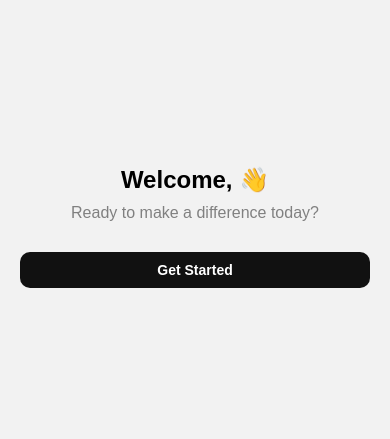
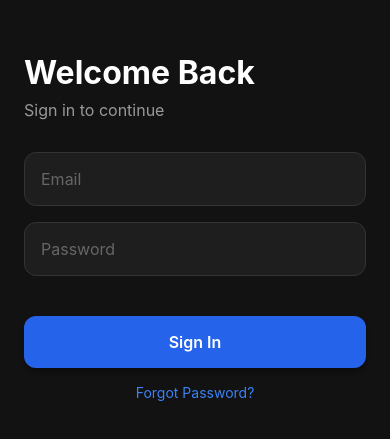
Before and after one commit to RushilMahadevu/Pebblo, a React Native app: screen /EmailLogin in a window 390 px wide. Shown: the part 195-634 px from the top of the page. Built offline with nearby package versions, Linux system fonts and the light colour scheme; no server answers.

Commit message:
sadness hamartia moment :( app store 99$ per year massive L

```diff
--- a/src/App.tsx
+++ b/src/App.tsx
@@ -12,6 +12,7 @@ import { Session } from '@supabase/supabase-js';
 import { useFonts } from './useFonts';
 import { View, ActivityIndicator } from 'react-native';
 import AccountSettings from './screens/AccountSettings';
+import EmailLoginScreen from './EmailLoginScreen';
 
 const Stack = createNativeStackNavigator();
 
@@ -54,6 +55,7 @@ const App = () => {
           <>
             <Stack.Screen name="Home" component={HomePage} />
             <Stack.Screen name="Auth" component={AuthScreen} />
+            <Stack.Screen name="EmailLogin" component={EmailLoginScreen} />
           </>
         ) : (
           <>
--- a/src/AuthScreen.tsx
+++ b/src/AuthScreen.tsx
@@ -1,219 +1,162 @@
-import React, { useState, useEffect } from 'react';
-import { View, Text, StyleSheet, TextInput, TouchableOpacity, ActivityIndicator } from 'react-native';
-import * as Animatable from 'react-native-animatable';
-import { supabase } from './lib/supabase';
+import React from 'react';
+import { View, Text, StyleSheet, TouchableOpacity, SafeAreaView, Image, Animated, Pressable } from 'react-native';
 import { useNavigation } from '@react-navigation/native';
-import { saveCredentials, loadCredentials } from './utils/storage';
-import { AuthError } from '@supabase/supabase-js';
+import { Mail, Chrome } from 'lucide-react-native';
 
 const AuthScreen = () => {
   const navigation = useNavigation();
-  const [email, setEmail] = useState('');
-  const [password, setPassword] = useState('');
-  const [loading, setLoading] = useState(false);
-  const [error, setError] = useState<string | null>(null);
-  const [rememberMe, setRememberMe] = useState(true);
 
-  useEffect(() => {
-    const loadSavedCredentials = async () => {
-      const saved = await loadCredentials();
-      if (saved) {
-        setEmail(saved.email);
-        setPassword(saved.password);
-        setRememberMe(true);
-      }
-    };
-    loadSavedCredentials();
-  }, []);
-
-  const handleSignIn = async () => {
-    setLoading(true);
-    setError(null);
-    try {
-      const { error } = await supabase.auth.signInWithPassword({
-        email,
-        password
-      });
-
-      if (error) throw error;
-
-      // Save credentials if remember me is checked
-      if (rememberMe) {
-        await saveCredentials({ email, password });
-      }
-    } catch (err) {
-      const error = err as AuthError;
-      setError(error.message);
-    } finally {
-      setLoading(false);
-    }
-  };
-
-  const handleSignUp = async () => {
-    setLoading(true);
-    setError(null);
-    try {
-      const { error } = await supabase.auth.signUp({
-        email,
-        password,
-      });
-      if (error) throw error;
-      alert('Check your email for verification link!');
-    } catch (err) {
-      const error = err as AuthError;
-      setError(error.message);
-    } finally {
-      setLoading(false);
-    }
-  };
+  const renderAuthButton = (icon: React.ReactNode, text: string, isPrimary: boolean, onPress?: () => void) => (
+    <Pressable
+      onPress={onPress}
+      style={({ pressed }) => [
+        styles.authButton,
+        isPrimary ? styles.primaryButton : styles.secondaryButton,
+        pressed && styles.buttonPressed
+      ]}
+    >
+      {icon}
+      <Text style={[
+        styles.buttonText,
+        isPrimary ? styles.primaryButtonText : styles.secondaryButtonText
+      ]}>
+        {text}
+      </Text>
+    </Pressable>
+  );
 
   return (
-    <View style={styles.container}>
-      <TouchableOpacity
-        style={styles.backButton}
-        onPress={() => navigation.goBack()}
-      >
-        <Text style={styles.backButtonText}>←</Text>
-      </TouchableOpacity>
+    <SafeAreaView style={styles.container}>
+      <View style={styles.content}>
+        {/* Logo/Brand Section */}
+        <View style={styles.brandSection}>
+          <Image
+            source={require('../assets/splash-icon.png')}
+            style={styles.logo}
+            resizeMode="contain"
+          />
+          <Text style={styles.brandText}>Pebblo</Text>
+            <Text style={styles.subtitle}>Micro challenges to help the world</Text>
+        </View>
 
-      <Animatable.View animation="fadeIn" style={styles.formContainer}>
-        <Text style={styles.title}>Welcome Back</Text>
-        <TextInput
-          style={styles.input}
-          placeholder="Email"
-          value={email}
-          onChangeText={setEmail}
-          autoCapitalize="none"
-        />
-        <TextInput
-          style={styles.input}
-          placeholder="Password"
-          value={password}
-          onChangeText={setPassword}
-          secureTextEntry
-        />
-        <View style={styles.checkboxContainer}>
-          <TouchableOpacity
-            style={styles.checkbox}
-            onPress={() => setRememberMe(!rememberMe)}
-          >
-            <Text style={rememberMe ? styles.checkboxChecked : styles.checkboxUnchecked}>
-              {rememberMe ? '✓' : ''}
-            </Text>
-          </TouchableOpacity>
-          <Text style={styles.checkboxLabel}>Remember me</Text>
+        {/* Auth Buttons Section */}
+        <View style={styles.authSection}>
+          {renderAuthButton(
+            <Mail size={20} color="#E5E5E5" style={styles.buttonIcon} />,
+            "Continue with Email",
+            true,
+            () => navigation.navigate('EmailLogin' as never)
+          )}
+          {renderAuthButton(
+            <Chrome size={20} color="#E5E5E5" style={styles.buttonIcon} />,
+            "Continue with Google",
+            false
+          )}
         </View>
-        {error && <Text style={styles.error}>{error}</Text>}
-        <TouchableOpacity
-          style={styles.button}
-          onPress={handleSignIn}
-          disabled={loading}
-        >
-          {loading ? (
-            <ActivityIndicator color="#fff" />
-          ) : (
-            <Text style={styles.buttonText}>Sign In</Text>
-          )}
-        </TouchableOpacity>
-        <TouchableOpacity
-          style={[styles.button, styles.secondaryButton]}
-          onPress={handleSignUp}
-          disabled={loading}
-        >
-          <Text style={[styles.buttonText, styles.secondaryButtonText]}>
-            Create Account
+
+        {/* Terms and Privacy Section */}
+        <View style={styles.termsSection}>
+          <Text style={styles.termsText}>
+            By continuing, you agree to our{' '}
+            <Text style={styles.linkText}>Terms of Service</Text>
+            {' '}and{' '}
+            <Text style={styles.linkText}>Privacy Policy</Text>
           </Text>
-        </TouchableOpacity>
-      </Animatable.View>
-    </View>
+        </View>
+      </View>
+    </SafeAreaView>
   );
 };
 
 const styles = StyleSheet.create({
   container: {
     flex: 1,
+    backgroundColor: '#FFF',
+  },
+  content: {
+    flex: 1,
+    padding: 24,
+    justifyContent: 'space-between',
+  },
+  brandSection: {
+    alignItems: 'center',
+    marginTop: 60,
+  },
+  logo: {
+    width: 120,
+    height: 120,
+    marginBottom: 16,
+  },
+  brandText: {
+    fontSize: 32,
+    fontWeight: '700',
+    marginBottom: 8,
+  },
+  subtitle: {
+    fontSize: 16,
+    color: 'gray',
+    marginBottom: 32,
+  },
+  authSection: {
+    marginBottom: 32,
+    paddingHorizontal: 16,
+  },
+  authButton: {
+    flexDirection: 'row',
+    padding: 16,
+    borderRadius: 12,
+    alignItems: 'center',
     justifyContent: 'center',
-    padding: 20,
-    backgroundColor: '#fff',
+    marginBottom: 16,
+    shadowColor: '#000',
+    shadowOffset: {
+      width: 0,
+      height: 4,
+    },
+    shadowOpacity: 0.3,
+    shadowRadius: 4,
+    elevation: 5,
   },
-  formContainer: {
-    width: '100%',
+  primaryButton: {
+    backgroundColor: '#1E1E1E',
+    borderWidth: 0,
   },
-  title: {
-    fontSize: 24,
-    fontWeight: 'bold',
-    marginBottom: 30,
-    textAlign: 'center',
+  secondaryButton: {
+    backgroundColor: '#1E1E1E',
+    borderWidth: 1,
+    borderColor: '#333333',
   },
-  input: {
-    borderWidth: 1,
-    borderColor: '#ddd',
-    padding: 15,
-    borderRadius: 8,
-    marginBottom: 15,
-    fontSize: 16,
-  },
-  button: {
-    backgroundColor: '#111',
-    padding: 15,
-    borderRadius: 8,
-    marginBottom: 10,
+  buttonPressed: {
+    transform: [{ scale: 0.98 }],
+    opacity: 0.8,
   },
   buttonText: {
-    color: '#fff',
-    textAlign: 'center',
     fontSize: 16,
     fontWeight: '600',
+    marginLeft: 12,
   },
-  secondaryButton: {
-    backgroundColor: '#fff',
-    borderWidth: 1,
-    borderColor: '#111',
+  primaryButtonText: {
+    color: '#FFFFFF',
   },
   secondaryButtonText: {
-    color: '#111',
+    color: '#E5E5E5',
   },
-  error: {
-    color: 'red',
-    marginBottom: 10,
-    textAlign: 'center',
-  },
-  checkboxContainer: {
-    flexDirection: 'row',
-    alignItems: 'center',
-    marginBottom: 15,
-  },
-  checkbox: {
+  buttonIcon: {
     width: 20,
     height: 20,
-    borderWidth: 1,
-    borderColor: '#111',
-    borderRadius: 4,
-    marginRight: 8,
-    justifyContent: 'center',
+  },
+  termsSection: {
     alignItems: 'center',
+    paddingHorizontal: 32,
   },
-  checkboxChecked: {
-    color: '#111',
-    fontSize: 14,
+  termsText: {
+    textAlign: 'center',
+    color: '#999999',
+    fontSize: 13,
   },
-  checkboxUnchecked: {
-    color: 'transparent',
-  },
-  checkboxLabel: {
-    fontSize: 14,
-    color: '#666',
-  },
-  backButton: {
-    position: 'absolute',
-    top: 50,
-    left: 20,
-    padding: 10,
-    zIndex: 1,
-  },
-  backButtonText: {
-    fontSize: 24,
-    color: '#111',
+  linkText: {
+    color: '#3B82F6',
+    textDecorationLine: 'underline',
   },
 });
 
--- /dev/null
+++ b/src/EmailLoginScreen.tsx
@@ -0,0 +1,154 @@
+import React, { useState } from 'react';
+import { View, Text, StyleSheet, TextInput, TouchableOpacity, ActivityIndicator, SafeAreaView } from 'react-native';
+import { supabase } from './lib/supabase';
+import { useNavigation } from '@react-navigation/native';
+import { saveCredentials } from './utils/storage';
+
+const EmailLoginScreen = () => {
+  const navigation = useNavigation();
+  const [email, setEmail] = useState('');
+  const [password, setPassword] = useState('');
+  const [loading, setLoading] = useState(false);
+  const [error, setError] = useState<string | null>(null);
+
+  const handleLogin = async () => {
+    if (loading) return;
+
+    setLoading(true);
+    setError(null);
+
+    try {
+      const { error } = await supabase.auth.signInWithPassword({
+        email,
+        password,
+      });
+
+      if (error) throw error;
+
+      // Save credentials if login successful
+      await saveCredentials(email, password);
+
+      // Navigation will happen automatically due to auth state change
+
+    } catch (error: any) {
+      setError(error.message || 'An error occurred during login');
+    } finally {
+      setLoading(false);
+    }
+  };
+
+  return (
+    <SafeAreaView style={styles.container}>
+      <View style={styles.content}>
+        <Text style={styles.title}>Welcome Back</Text>
+        <Text style={styles.subtitle}>Sign in to continue</Text>
+
+        <View style={styles.inputContainer}>
+          <TextInput
+            placeholder="Email"
+            placeholderTextColor="#666666"
+            value={email}
+            onChangeText={setEmail}
+            style={styles.input}
+            keyboardType="email-address"
+            autoCapitalize="none"
+          />
+          <TextInput
+            placeholder="Password"
+            placeholderTextColor="#666666"
+            value={password}
+            onChangeText={setPassword}
+            secureTextEntry
+            style={styles.input}
+          />
+        </View>
+
+        {error && <Text style={styles.errorText}>{error}</Text>}
+
+        <TouchableOpacity
+          style={styles.loginButton}
+          onPress={handleLogin}
+          disabled={loading}
+        >
+          {loading ? (
+            <ActivityIndicator color="#fff" />
+          ) : (
+            <Text style={styles.loginButtonText}>Sign In</Text>
+          )}
+        </TouchableOpacity>
+
+        <TouchableOpacity>
+          <Text style={styles.forgotPassword}>Forgot Password?</Text>
+        </TouchableOpacity>
+      </View>
+    </SafeAreaView>
+  );
+};
+
+const styles = StyleSheet.create({
+  container: {
+    flex: 1,
+    backgroundColor: '#121212',
+  },
+  content: {
+    flex: 1,
+    padding: 24,
+    justifyContent: 'center',
+  },
+  title: {
+    fontSize: 32,
+    fontWeight: '700',
+    color: '#FFFFFF',
+    marginBottom: 8,
+  },
+  subtitle: {
+    fontSize: 16,
+    color: '#999999',
+    marginBottom: 32,
+  },
+  inputContainer: {
+    marginBottom: 24,
+  },
+  input: {
+    backgroundColor: '#1E1E1E',
+    borderRadius: 12,
+    padding: 16,
+    marginBottom: 16,
+    fontSize: 16,
+    color: '#FFFFFF',
+    borderWidth: 1,
+    borderColor: '#333333',
+  },
+  loginButton: {
+    backgroundColor: '#2563EB',
+    padding: 16,
+    borderRadius: 12,
+    alignItems: 'center',
+    shadowColor: '#000',
+    shadowOffset: {
+      width: 0,
+      height: 4,
+    },
+    shadowOpacity: 0.3,
+    shadowRadius: 4,
+    elevation: 5,
+  },
+  loginButtonText: {
+    color: '#FFFFFF',
+    fontSize: 16,
+    fontWeight: '600',
+  },
+  forgotPassword: {
+    color: '#3B82F6',
+    textAlign: 'center',
+    marginTop: 16,
+    fontSize: 14,
+  },
+  errorText: {
+    color: 'red',
+    marginBottom: 10,
+    textAlign: 'center',
+  },
+});
+
+export default EmailLoginScreen;
```
Also changed, not shown: src/utils/storage.ts (+7 -11 lines).
